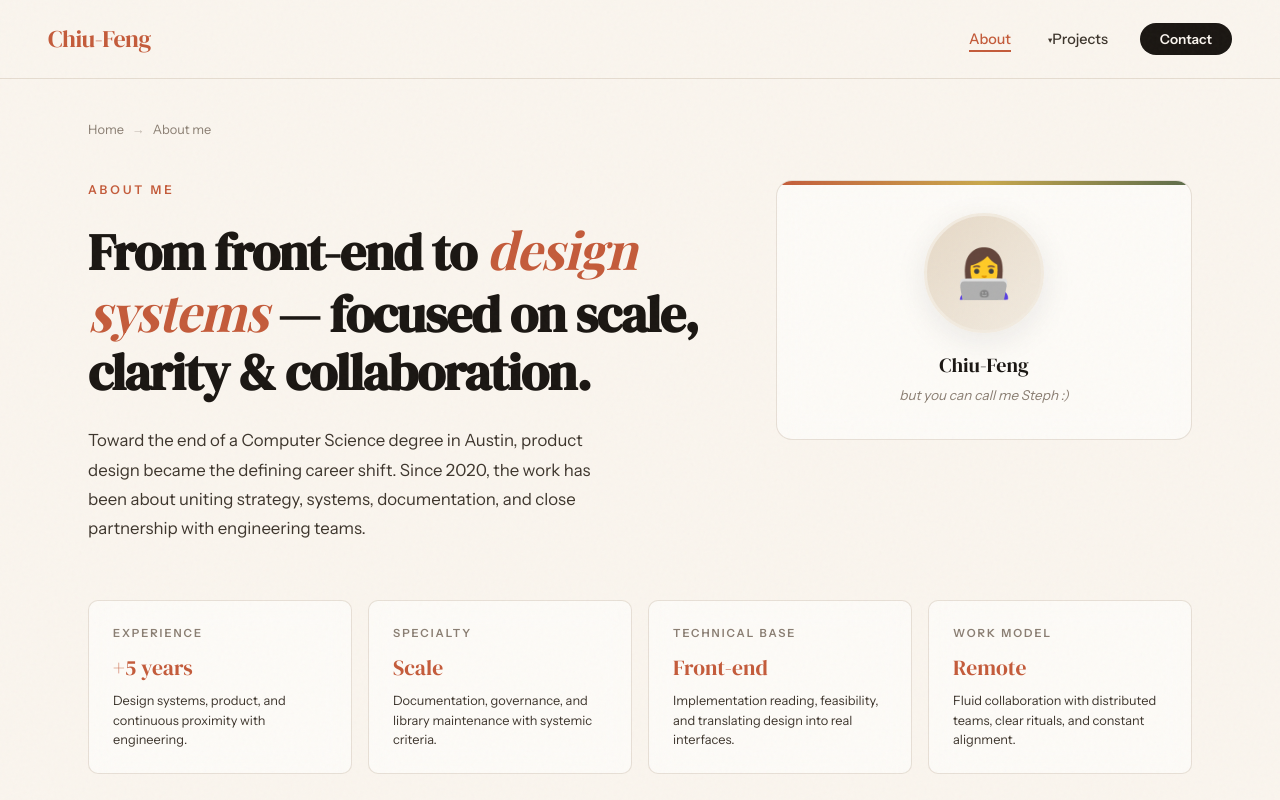
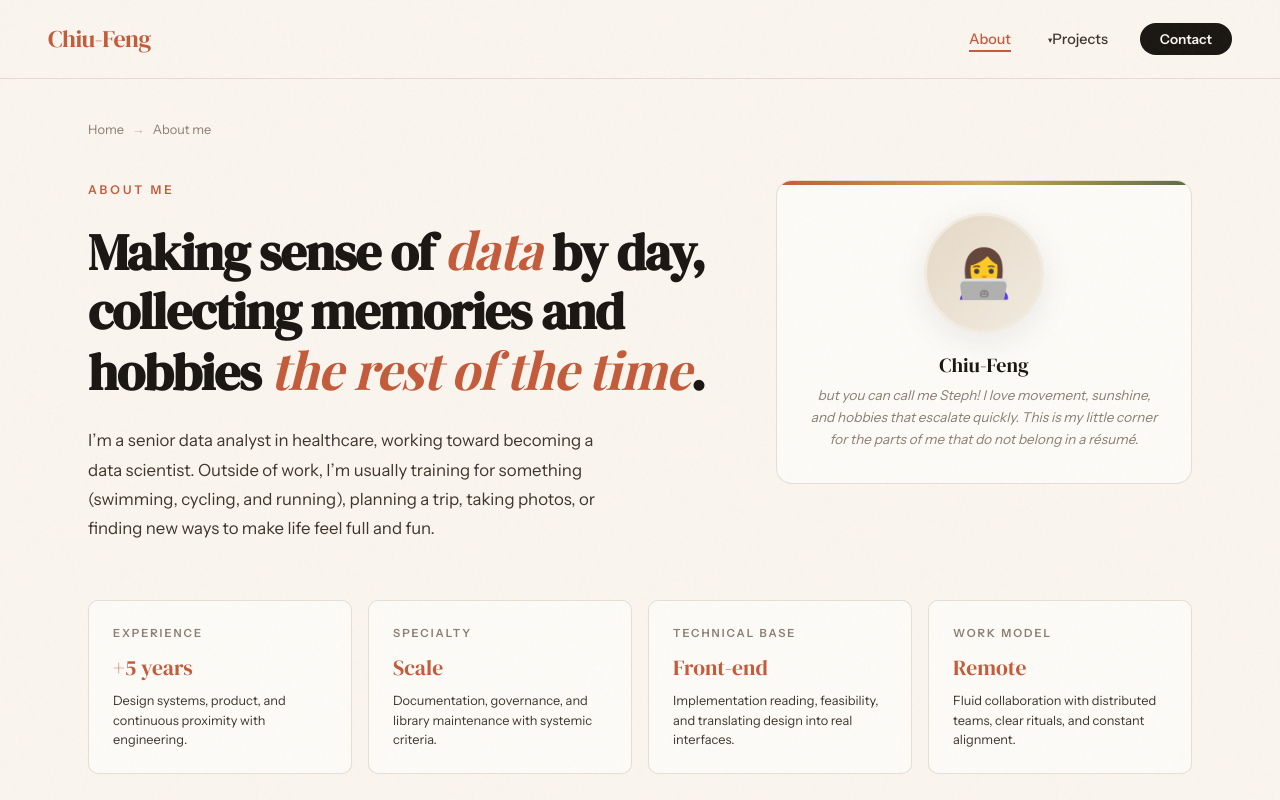
Before and after one commit to stephyap/stephyap.github.io, a plain HTML site: page index.html in a window 1280 px wide. Shown: the top 800 px of the page. Drawn offline with nearby package versions, Linux system fonts and the light colour scheme; a web font is replaced by a local one.

Commit message:
Updated bio on landing page
Added a mini bio

```diff
--- a/index.html
+++ b/index.html
@@ -35,15 +35,15 @@
 <section class="hero-split">
   <div>
     <div class="hero-label">About me</div>
-    <h1>From front-end to <em>design systems</em> &mdash; focused on scale, clarity &amp; collaboration.</h1>
+    <h1>Making sense of <em>data</em> by day, collecting memories and hobbies <em>the rest of the time</em>.</h1>
     <p class="hero-text">
-      Toward the end of a Computer Science degree in Austin, product design became the defining career shift. Since 2020, the work has been about uniting strategy, systems, documentation, and close partnership with engineering teams.
+      I’m a senior data analyst in healthcare, working toward becoming a data scientist. Outside of work, I’m usually training for something (swimming, cycling, and running), planning a trip, taking photos, or finding new ways to make life feel full and fun.
     </p>
   </div>
   <div class="avatar-card">
     <div class="avatar-img">&#x1F469;&#x200D;&#x1F4BB;</div>
     <div class="avatar-name">Chiu-Feng</div>
-    <div class="avatar-sub">but you can call me Steph :)</div>
+    <div class="avatar-sub">but you can call me Steph! I love movement, sunshine, and hobbies that escalate quickly. This is my little corner for the parts of me that do not belong in a résumé.</div>
   </div>
 </section>
 
```
